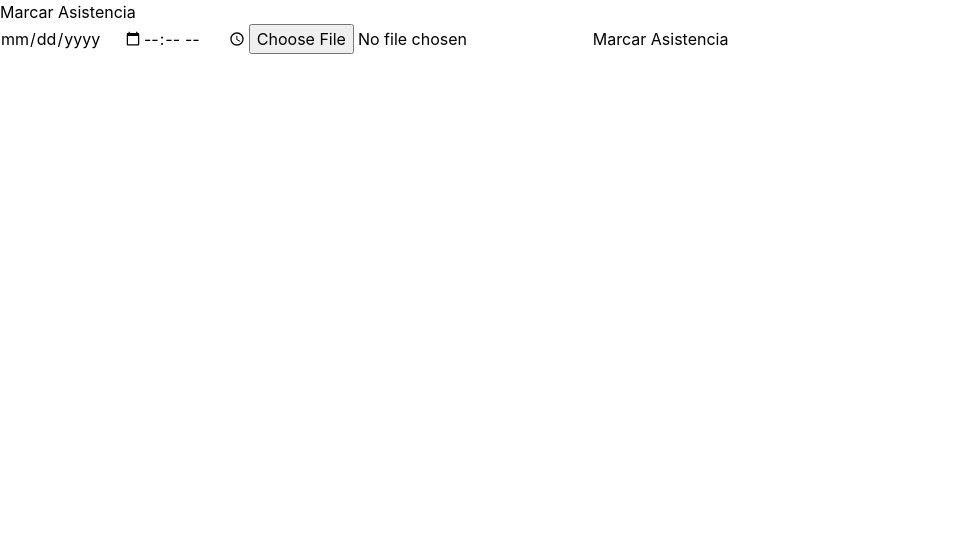
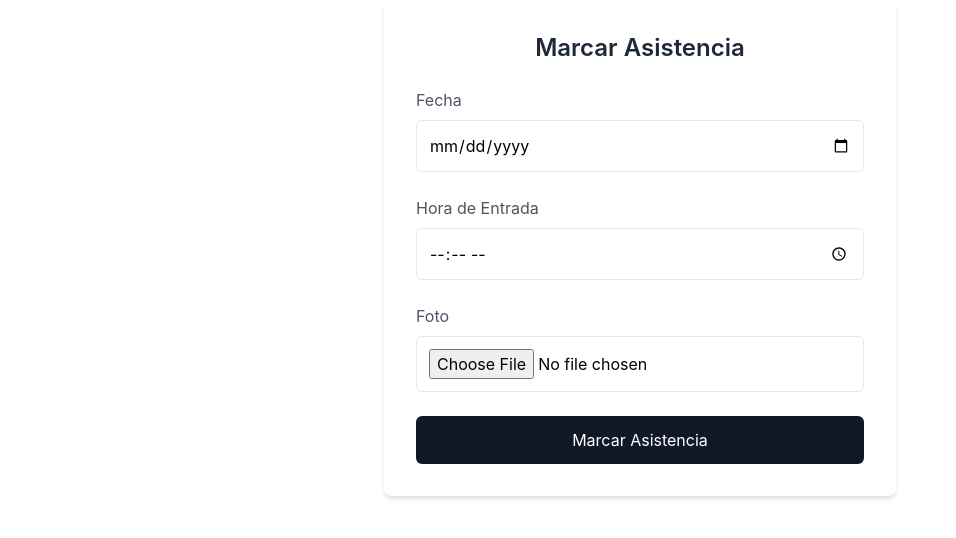
Before and after one commit to Proyecto-integrador2/frontend-sicame, a React (Create React App) app: page /marcar-asistencia in a window 1280 px wide. Shown: the top 538 px of the page, without its empty margins (0-956 px from the left). Built offline with nearby package versions, Linux system fonts and the light colour scheme.

Commit message:
Interfaz marcar-asistencia

```diff
--- a/src/components/Presence.jsx
+++ b/src/components/Presence.jsx
@@ -23,14 +23,64 @@ const MarcarAsistenciaForm = () => {
   };
 
   return (
-    <form onSubmit={handleSubmit}>
-      <h2>Marcar Asistencia</h2>
-      <input type="date" value={fecha} onChange={(e) => setFecha(e.target.value)} required />
-      <input type="time" value={horaEntrada} onChange={(e) => setHoraEntrada(e.target.value)} required />
-      <input type="file" onChange={(e) => setFoto(e.target.files[0])} required />
-      <button type="submit">Marcar Asistencia</button>
-      {mensaje && <p>{mensaje}</p>}
-    </form>
+    <div className="max-w-lg mx-auto bg-white p-8 rounded-lg shadow-md">
+      <h2 className="text-2xl font-semibold text-gray-800 text-center mb-6">Marcar Asistencia</h2>
+
+      <form onSubmit={handleSubmit} className="space-y-6">
+        {/* Fecha */}
+        <div className="flex flex-col">
+          <label htmlFor="fecha" className="text-gray-600">Fecha</label>
+          <input
+            type="date"
+            id="fecha"
+            value={fecha}
+            onChange={(e) => setFecha(e.target.value)}
+            required
+            className="mt-2 p-3 border rounded-md focus:outline-none focus:ring-2 focus:ring-blue-500"
+          />
+        </div>
+
+        {/* Hora de Entrada */}
+        <div className="flex flex-col">
+          <label htmlFor="hora_entrada" className="text-gray-600">Hora de Entrada</label>
+          <input
+            type="time"
+            id="hora_entrada"
+            value={horaEntrada}
+            onChange={(e) => setHoraEntrada(e.target.value)}
+            required
+            className="mt-2 p-3 border rounded-md focus:outline-none focus:ring-2 focus:ring-blue-500"
+          />
+        </div>
+
+        {/* Foto */}
+        <div className="flex flex-col">
+          <label htmlFor="foto" className="text-gray-600">Foto</label>
+          <input
+            type="file"
+            id="foto"
+            onChange={(e) => setFoto(e.target.files[0])}
+            required
+            className="mt-2 p-3 border rounded-md focus:outline-none focus:ring-2 focus:ring-blue-500"
+          />
+        </div>
+
+        {/* Mensaje de éxito o error */}
+        {mensaje && (
+          <p className="text-center text-lg mt-4">
+            {mensaje}
+          </p>
+        )}
+
+        {/* Botón de enviar */}
+        <button
+          type="submit"
+          className="w-full py-3 bg-gray-900 text-white rounded-md hover:bg-gray-800 transition duration-200"
+        >
+          Marcar Asistencia
+        </button>
+      </form>
+    </div>
   );
 };
 
```
